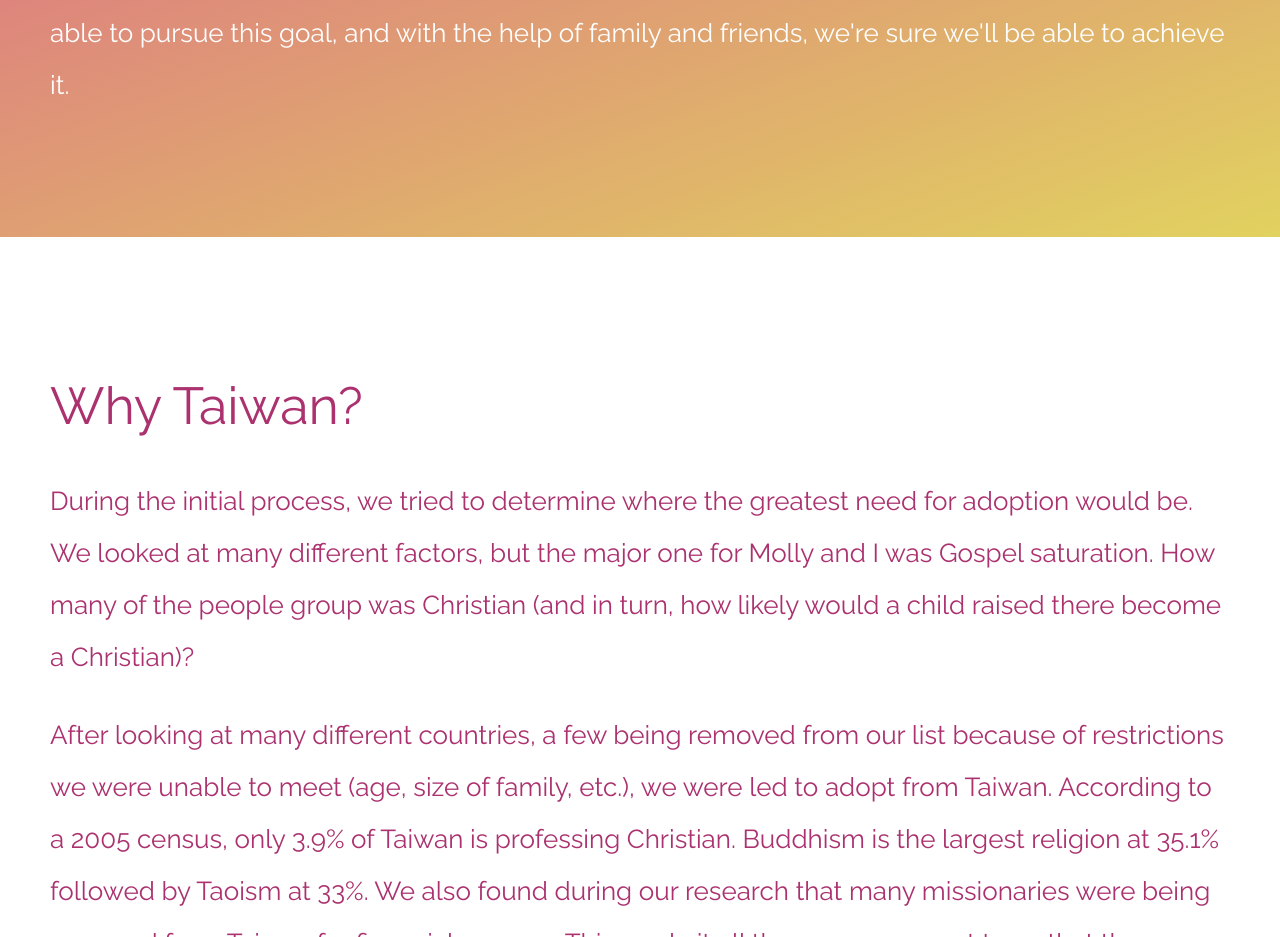
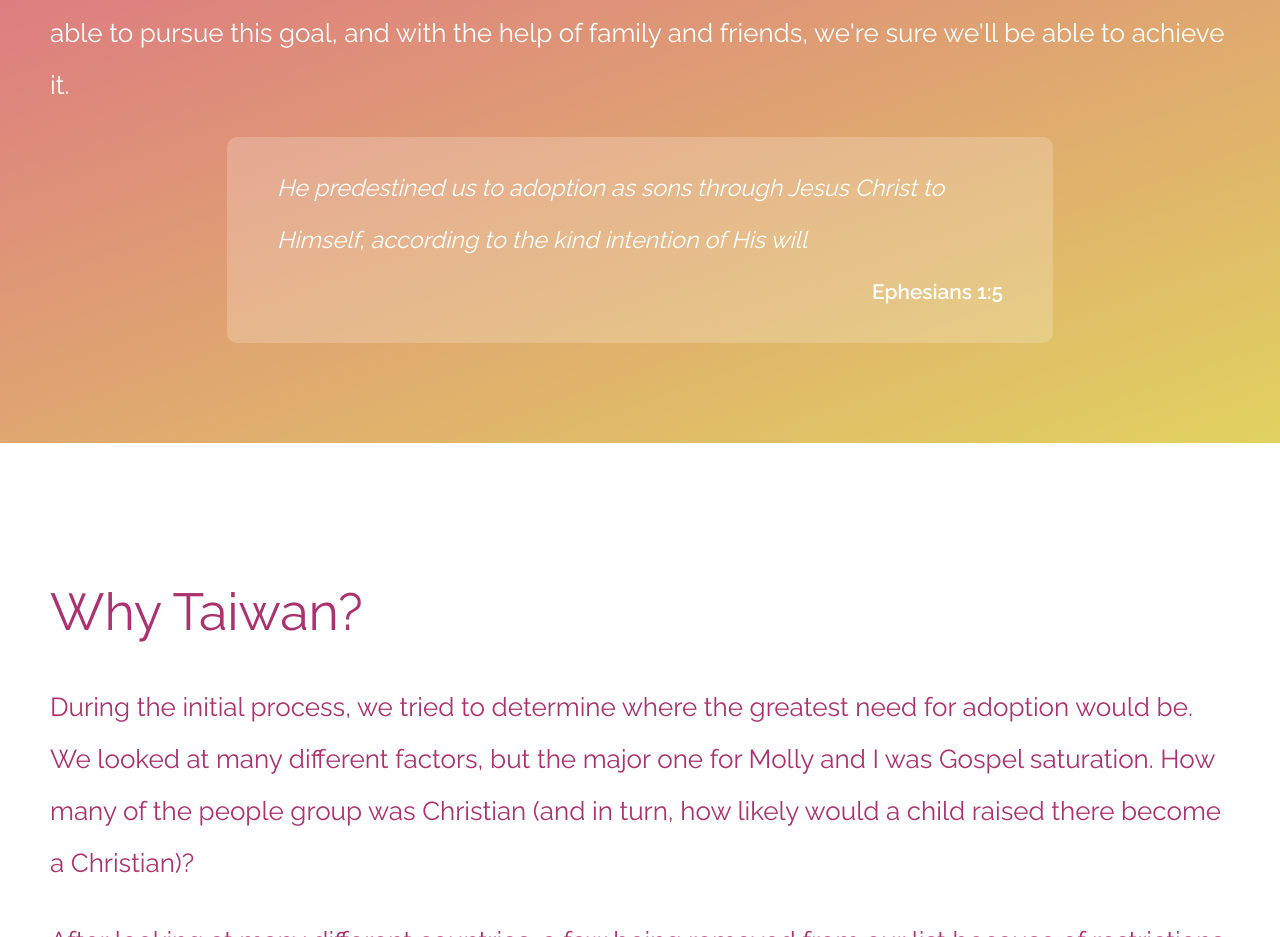
Before and after one commit to dpeterman/adoption, a website: page index.html in a window 1280 px wide. Shown: the part 2020-2957 px from the top of the page. Drawn offline with Linux system fonts and the light colour scheme.

Commit message:
Added styling for bible verses.

```diff
--- a/Gruntfile.js
+++ b/Gruntfile.js
@@ -36,7 +36,9 @@ module.exports = function(grunt) {
     },
     less: {
       dist: {
-        '<%= dirs.dist %>css/styles.css': '<%= dirs.src %>less/main.less'
+        files: {
+          '<%= dirs.dist %>css/styles.css': '<%= dirs.src %>less/main.less'
+        }
       }
     },
     jshint: {
--- a/index.html
+++ b/index.html
@@ -45,6 +45,14 @@
     <section id="why-adoption" class="dark-bg light-text">
       <h2>Why Adoption?</h2>
       <p>We believe that adoption is a beautiful representation of was Christ has done for us in our lives. Through no goodness of our own, God chose us to become His sons and daughters and heirs to His blessings. With this picture in mind, we looked at the need of international adoption as a way for us to display the work of Christ in us and find our role within the Great Commission. By bringing this child into our family, we will have the opportunity to raise her in a Christian home where she can hear and see the goodness of God.  We're so thankful that God has blessed us enough to be able to pursue this goal, and with the help of family and friends, we're sure we'll be able to achieve it.</p>
+      <div class="bible-verse">
+        <p class="bible-verse--content">
+          He predestined us to adoption as sons through Jesus Christ to Himself, according to the kind intention of His will
+        </p>
+        <p class="bible-verse--citation">
+          Ephesians 1:5
+        </p>
+      </div>
     </section>
     <section id="why-taiwan" class="dark-text light-bg">
       <h2>Why Taiwan?</h2>
--- a/src/less/main.less
+++ b/src/less/main.less
@@ -37,7 +37,7 @@ body {
   z-index: 1;
 
   &.active {
-    border-bottom: 1px solid fade(#fff, .6);
+    border-bottom: 1px solid fade(#fff, 60%);
     background: @primary-color-dark;
   }
 }
@@ -143,3 +143,27 @@ main > section {
     padding-top: 0;
   }
 }
+
+.bible-verse {
+  background: fade(#fff, 20%);
+  border-radius: 10px;
+  margin: 0 auto;
+  padding: 25px 50px;
+  width: 70%;
+}
+
+.bible-verse p {
+  margin: 0;
+  padding: 0;
+}
+
+.bible-verse--content {
+  font-size: .9em;
+  font-style: italic;
+}
+
+.bible-verse--citation {
+  font-size: .8em;
+  font-weight: 600;
+  text-align: right;
+}
```
Also changed, not shown: dist/css/styles.css.
